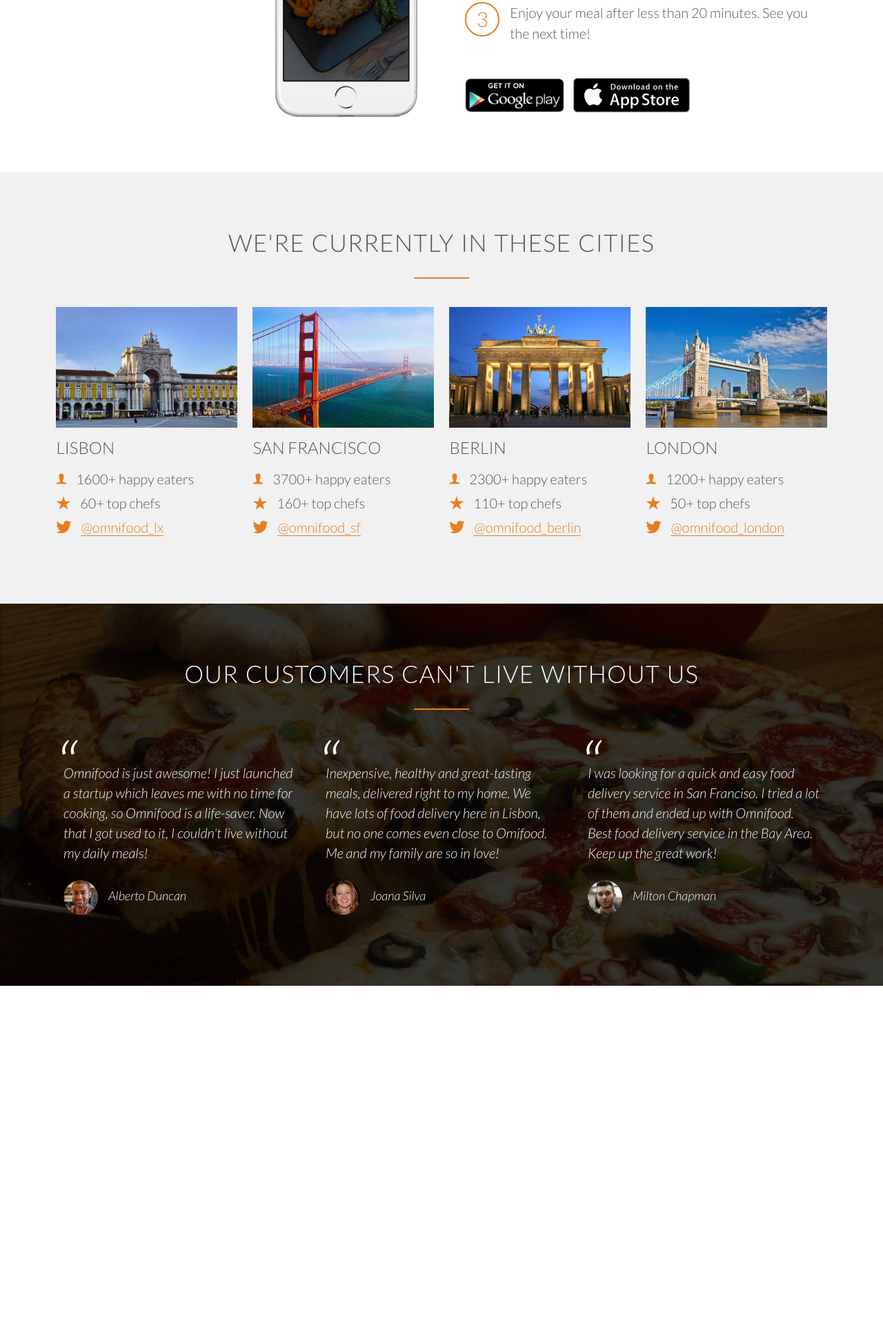
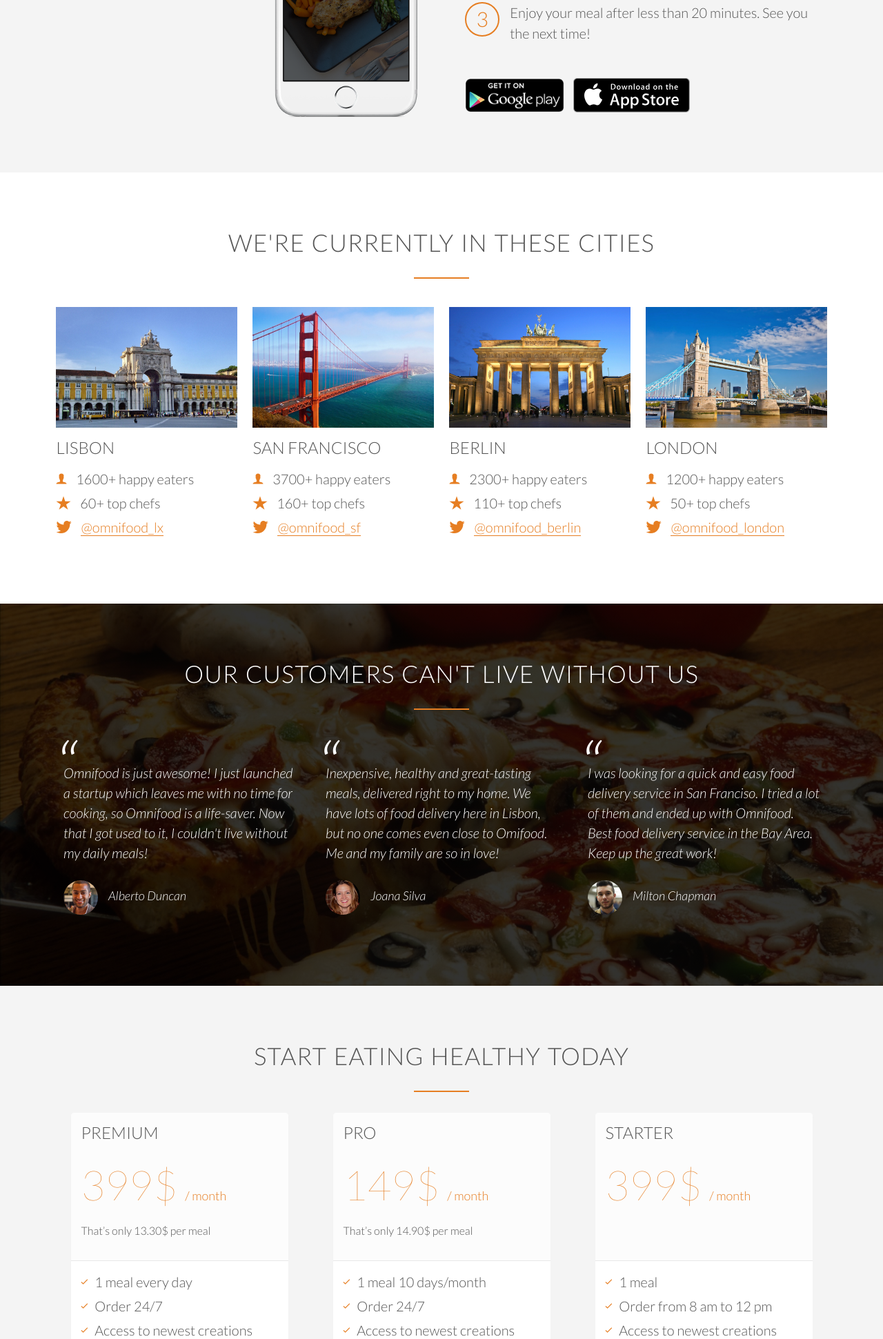
Before and after one commit to himanshumeena/omnifood, a PHP site: page / in a window 1280 px wide. Shown: the part 2472-4413 px from the top of the page at 69% size. Before the commit the page ends 3901 px from the top, so only its background shows below. Run offline with PHP 8.4, Linux system fonts and the light colour scheme; some web fonts are replaced.

Commit message:
section plans added

```diff
--- a/home.html
+++ b/home.html
@@ -256,6 +256,86 @@
             </div>
         </div>
     </section>
+
+    <section class="section-plans">
+        <div class="row">
+            <h2>Start eating healthy today</h2>
+        </div>
+        <div class="row">
+            <div class="col sm-4">
+                <div class="plan-box">
+                    <div>
+                        <h3>Premium</h3>
+                        <p class="plan-price">399$ <span>/ month</span></p>
+                        <p class="plan-price-meal">That’s only 13.30$ per meal</p>
+                    </div>
+                    <div>
+                        <ul>
+                            <li>
+                                <i class="ion-ios-checkmark-empty icon-small"></i>1 meal every day</li>
+                            <li>
+                                <i class="ion-ios-checkmark-empty icon-small"></i>Order 24/7</li>
+                            <li>
+                                <i class="ion-ios-checkmark-empty icon-small"></i>Access to newest creations</li>
+                            <li>
+                                <i class="ion-ios-checkmark-empty icon-small"></i>Free delivery</li>
+                        </ul>
+                    </div>
+                    <div>
+                        <a href="#" class="btn btn-full">Sign Up Now</a>
+                    </div>
+                </div>
+            </div>
+            <div class="col sm-4">
+                <div class="plan-box">
+                    <div>
+                        <h3>Pro</h3>
+                        <p class="plan-price">149$ <span>/ month</span></p>
+                        <p class="plan-price-meal">That’s only 14.90$ per meal</p>
+                    </div>
+                    <div>
+                        <ul>
+                            <li>
+                                <i class="ion-ios-checkmark-empty icon-small"></i>1 meal 10 days/month</li>
+                            <li>
+                                <i class="ion-ios-checkmark-empty icon-small"></i>Order 24/7</li>
+                            <li>
+                                <i class="ion-ios-checkmark-empty icon-small"></i>Access to newest creations</li>
+                            <li>
+                                <i class="ion-ios-checkmark-empty icon-small"></i>Free delivery</li>
+                        </ul>
+                    </div>
+                    <div>
+                        <a href="#" class="btn btn-ghost">Sign Up Now</a>
+                    </div>
+                </div>
+            </div>
+            <div class="col sm-4">
+                <div class="plan-box">
+                    <div>
+                        <h3>Starter</h3>
+                        <p class="plan-price">399$ <span>/ month</span></p>
+                        <p class="plan-price-meal">&nbsp;</p>
+                    </div>
+                    <div>
+                        <ul>
+                            <li>
+                                <i class="ion-ios-checkmark-empty icon-small"></i>1 meal</li>
+                            <li>
+                                <i class="ion-ios-checkmark-empty icon-small"></i>Order from 8 am to 12 pm</li>
+                            <li>
+                                <i class="ion-ios-checkmark-empty icon-small"></i>Access to newest creations</li>
+                            <li>
+                                <i class="ion-ios-checkmark-empty icon-small"></i>Free delivery</li>
+                        </ul>
+                    </div>
+                    <div>
+                        <a href="#" class="btn btn-ghost">Sign Up Now</a>
+                    </div>
+                </div>
+            </div>
+        </div>
+    </section>
     </div>
 </body>
 
--- a/resources/css/style.css
+++ b/resources/css/style.css
@@ -288,6 +288,7 @@ section.meals-showcase{
 
 section.how_it_works{
     padding: 80 0;
+    background-color: #f4f4f4;
 }
 
 .steps-box img{
@@ -340,9 +341,6 @@ section.how_it_works{
 /* CITIES
 /* -------------------------------------------------------- */
 
-section.cities{
-    background-color: rgba(240, 240, 240, 0.938);
-}
 
 .box img{
     width: 100%;
@@ -395,3 +393,59 @@ cite img{
     border-radius: 50%;
     margin-right: 15px;
 }
+
+/* -------------------------------------------------------- */
+/* Plans
+/* -------------------------------------------------------- */
+
+.section-plans{
+    background-color: #f4f4f4;
+}
+
+.plan-box{
+    background-color: #fff;
+    border-radius: 5px;
+    width: 90%;
+    margin-left: 5%;
+    box-shadow: 0 2px 2px #efefef;
+}
+
+.plan-box  div{
+    padding: 15px;
+    border-bottom: 1px solid #e8e8e8;
+}
+
+.plan-price{
+    font-size: 300%;
+    font-weight: 100;
+    margin-bottom: 10px;
+    color: #e67e22;
+}
+
+.plan-price span{
+    font-size: 30%;
+    font-weight: 300;
+}
+
+.plan-price-meal{
+    font-size: 80%;
+}
+
+.plan-box ul{
+    list-style: none;
+}
+
+.plan-box ul i{
+    padding: 5px 0;
+}
+
+.plan-box div:last-child{
+    text-align: center;
+    border: none;
+}
+
+.plan-box div:first-child{
+    background-color: #fcfcfc;
+    border-top-left-radius: 5px;
+    border-top-right-radius: 5px;
+}
```
